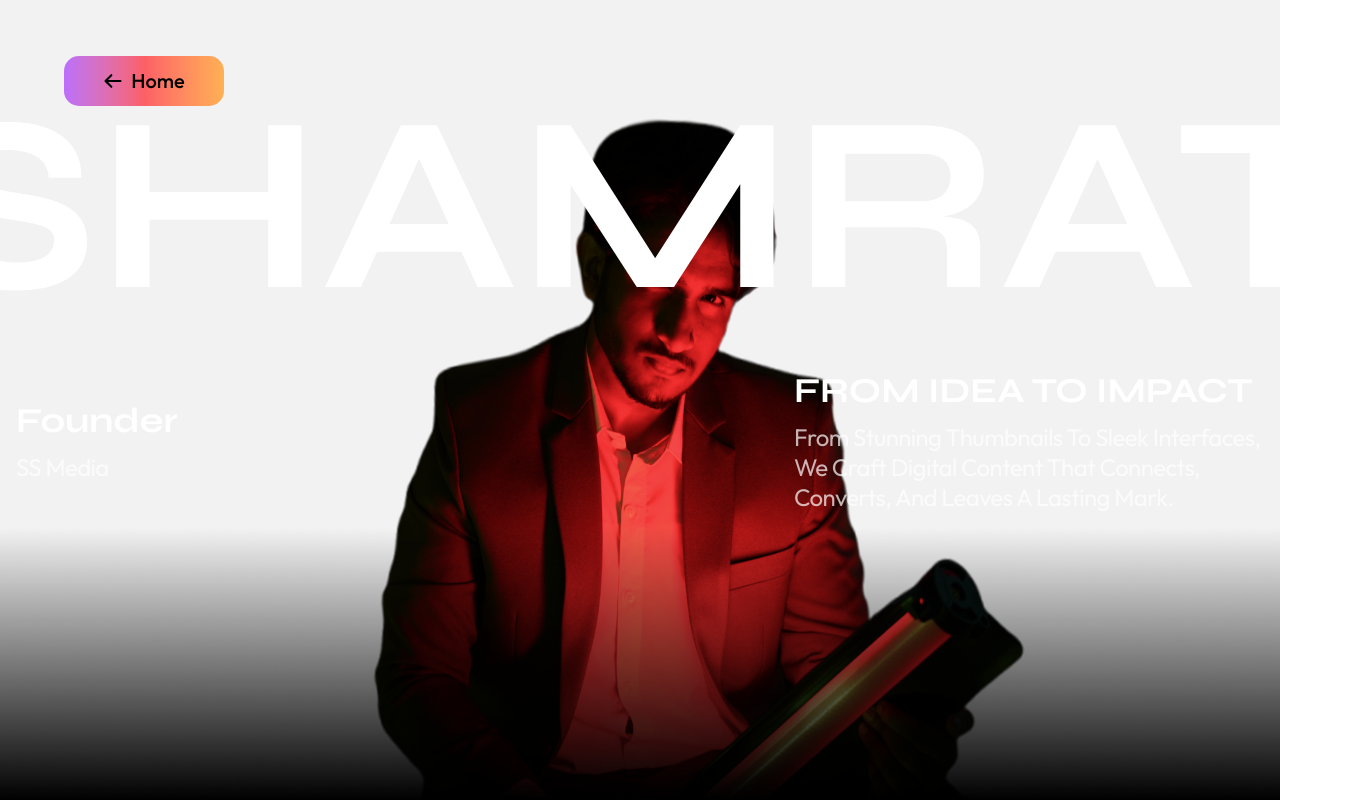
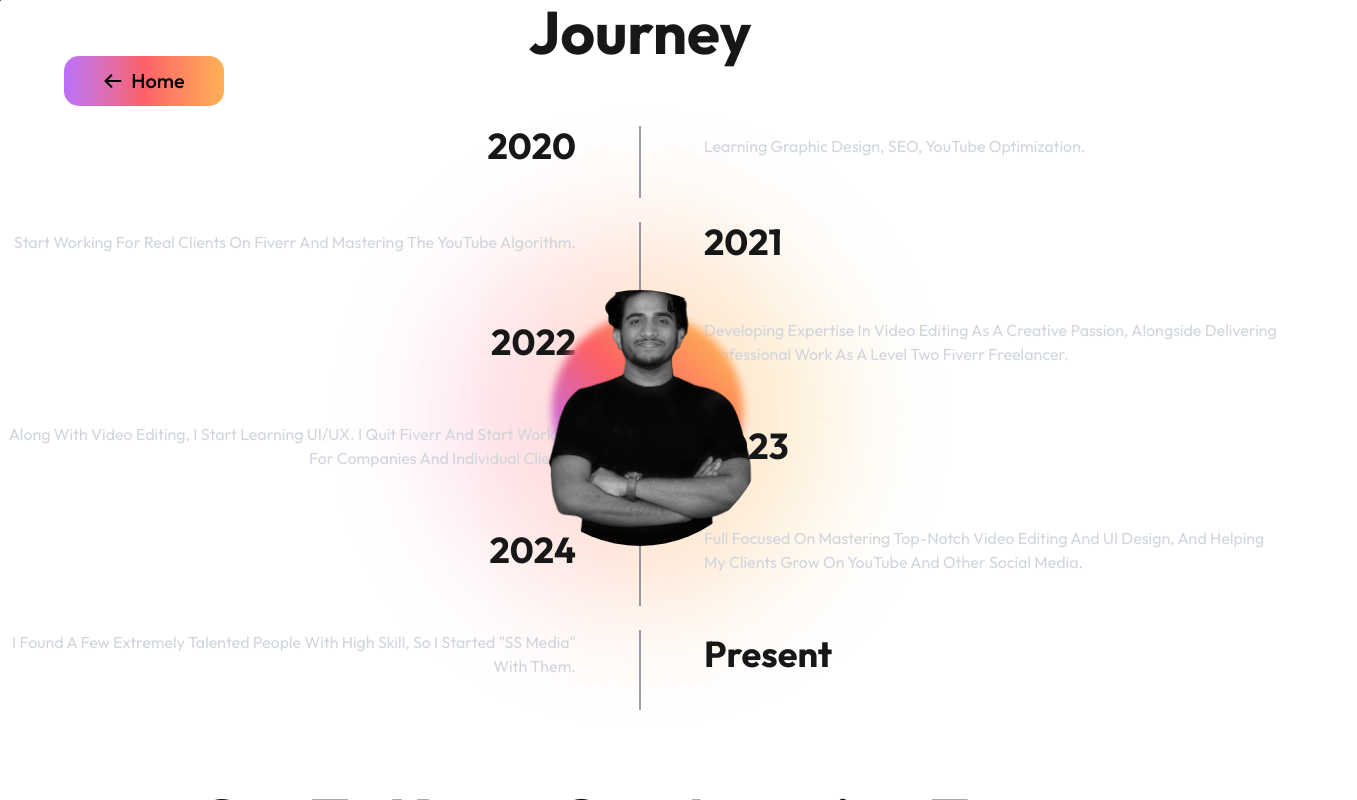
Before and after one commit to MoyasiGinko/SS-Media-website, a Next.js app: page /about-us in a window 1280 px wide. Shown: the top 800 px of the page, 1357 px wide, since content can reach past the window. Built offline with nearby package versions, Linux system fonts and the light colour scheme.

Commit message:
add text animation

```diff
--- a/components/about-us/hero/AboutHero.tsx
+++ b/components/about-us/hero/AboutHero.tsx
@@ -1,35 +1,148 @@
 "use client";
+import { useEffect, useRef } from "react";
 import Image from "next/image";
+import { gsap } from "gsap";
+import { ScrollTrigger } from "gsap/ScrollTrigger";
 
 const AboutHero: React.FC = () => {
+  const sectionRef = useRef<HTMLElement>(null);
+  const imageRef = useRef<HTMLDivElement>(null);
+  const shamratRef = useRef<HTMLHeadingElement>(null);
+  const leftContentRef = useRef<HTMLDivElement>(null);
+  const rightContentRef = useRef<HTMLDivElement>(null);
+
+  useEffect(() => {
+    // Register ScrollTrigger plugin
+    gsap.registerPlugin(ScrollTrigger);
+
+    // Make sure all refs are available
+    if (!sectionRef.current || !imageRef.current || !shamratRef.current) return;
+
+    // Create a main timeline for animations
+    const tl = gsap.timeline({
+      scrollTrigger: {
+        trigger: sectionRef.current,
+        start: "top top",
+        end: "bottom top",
+        scrub: 0.5, // Smoother scrubbing with a slight delay for more natural feel
+        pin: true, // Pin the section during scroll
+        pinSpacing: true,
+      },
+    });
+
+    // Animation for the SHAMRAT text
+    tl.fromTo(
+      shamratRef.current,
+      {
+        y: "-20%", // Start at the top of the viewport
+        opacity: 0.2,
+        scale: 0.8,
+      },
+      {
+        y: "35vh", // Centered vertically in viewport
+        opacity: 1,
+        scale: 1,
+        ease: "power2.inOut", // More sophisticated easing
+        duration: 0.5,
+      }
+    ).to(shamratRef.current, {
+      y: "50vh", // Continue moving down
+      opacity: 0, // Fade out completely
+      scale: 1.2,
+      ease: "power1.in",
+      duration: 0.5,
+    });
+
+    // Animation for image opacity - smoother and faster fade
+    tl.fromTo(
+      imageRef.current,
+      {
+        opacity: 1,
+      },
+      {
+        opacity: 0.1, // Fade to almost completely transparent
+        ease: "power3.inOut", // Smoother easing
+        duration: 0.8, // Faster transition
+      },
+      "<" // Start at the same time as the first text animation
+    );
+
+    // Side content animations
+    if (leftContentRef.current && rightContentRef.current) {
+      tl.fromTo(
+        [leftContentRef.current, rightContentRef.current],
+        {
+          y: "50px",
+          opacity: 0,
+        },
+        {
+          y: "0",
+          opacity: 1,
+          stagger: 0.2, // Staggered animation for visual interest
+          ease: "back.out(1.2)", // Slightly bouncy effect
+          duration: 0.4,
+        },
+        "<0.2" // Start slightly after the main animations
+      ).to(
+        [leftContentRef.current, rightContentRef.current],
+        {
+          y: "-30px",
+          opacity: 0,
+          stagger: 0.1,
+          ease: "power2.in",
+          duration: 0.3,
+        },
+        ">0.3" // Start after previous animation with a slight delay
+      );
+    }
+
+    // Clean up animations when component unmounts
+    return () => {
+      ScrollTrigger.getAll().forEach((trigger) => trigger.kill());
+    };
+  }, []);
+
   return (
     <section
+      ref={sectionRef}
       className="relative max-h-[1024px] flex items-center justify-center text-white"
       style={{ height: "100vh" }}
     >
-      {/* Background Image */}
-      <div className="absolute inset-0 -z-10">
+      {/* Background Image with Parallax Effect */}
+      <div ref={imageRef} className="absolute inset-0 -z-10 transition-opacity">
+        <div className="absolute inset-0 z-10 bg-gradient-to-b from-black/30 to-black/50"></div>
         <Image
           src="/images/team/hero.png"
           alt="Founder"
           layout="fill"
-          className="fixed object-fit cover"
+          className="object-cover scale-110 transition-transform duration-1000"
+          priority
         />
-        <div className="absolute inset-0 bg-black/5"></div>
       </div>
 
       {/* Content */}
-      <div className="container mx-auto px-4 text-center lg:text-left">
-        {/* Centered Name and Title */}
-        <div className="absolute top-[144px] left-1/2 transform -translate-x-1/2 text-center">
-          <h1 className="text-7xl md:text-[250px] leading-[125px] syne-unique max-w-[1433px] font-bold mb-4">
+      <div className="container mx-auto px-4 relative">
+        {/* Centered Name in Viewport */}
+        <div className="fixed-center w-full">
+          <h1
+            ref={shamratRef}
+            className="text-7xl md:text-[250px] leading-[125px] syne-unique font-bold tracking-tighter mix-blend-difference text-center"
+            style={{
+              position: "absolute",
+              top: "0%", // Start at the top
+              left: "50%",
+              transform: "translate(-50%, 0)",
+              width: "100%",
+              textShadow: "0 0 15px rgba(255,255,255,0.3)",
+            }}
+          >
             SHAMRAT
           </h1>
         </div>
 
         {/* Side Texts */}
-        <div className="flex justify-between items-center mt-20">
-          <div className="max-w-sm">
+        <div className="flex justify-between items-start mt-20 absolute bottom-24 w-full left-0 px-8 md:px-16">
+          <div ref={leftContentRef} className="max-w-sm opacity-0">
             <h2 className="text-2xl max-w-[470px] md:text-[35px] font-bold syne-unique mb-2">
               Founder
             </h2>
@@ -37,7 +150,10 @@
               SS Media
             </p>
           </div>
-          <div className="max-w-[470px] text-left">
+          <div
+            ref={rightContentRef}
+            className="max-w-[470px] text-left opacity-0"
+          >
             <h2 className="text-2xl max-w-[470px] md:text-[35px] font-bold syne-unique mb-2">
               FROM IDEA TO IMPACT
             </h2>
--- a/components/about-us/index.tsx
+++ /dev/null
@@ -1,22 +0,0 @@
-// pages/index.tsx
-import Head from "next/head";
-import Image from "next/image";
-import { FC } from "react";
-
-// Journey timeline data
-interface TimelineItem {
-  year: string;
-  description: string;
-}
-
-// Team member data
-interface TeamMember {
-  name: string;
-  role: string;
-  imageUrl: string;
-}
-
-  return <div className="min-h-screen bg-black text-white"></div>;
-};
-
-export default AboutUs;
--- a/package.json
+++ b/package.json
@@ -11,6 +11,7 @@
   "dependencies": {
     "clsx": "^2.1.1",
     "framer-motion": "^12.10.0",
+    "gsap": "^3.13.0",
     "mini-svg-data-uri": "^1.4.4",
     "next": "15.3.1",
     "react": "^19.0.0",
```
Also changed, not shown: 1 other file (tests, documents, lock files or other folders).
